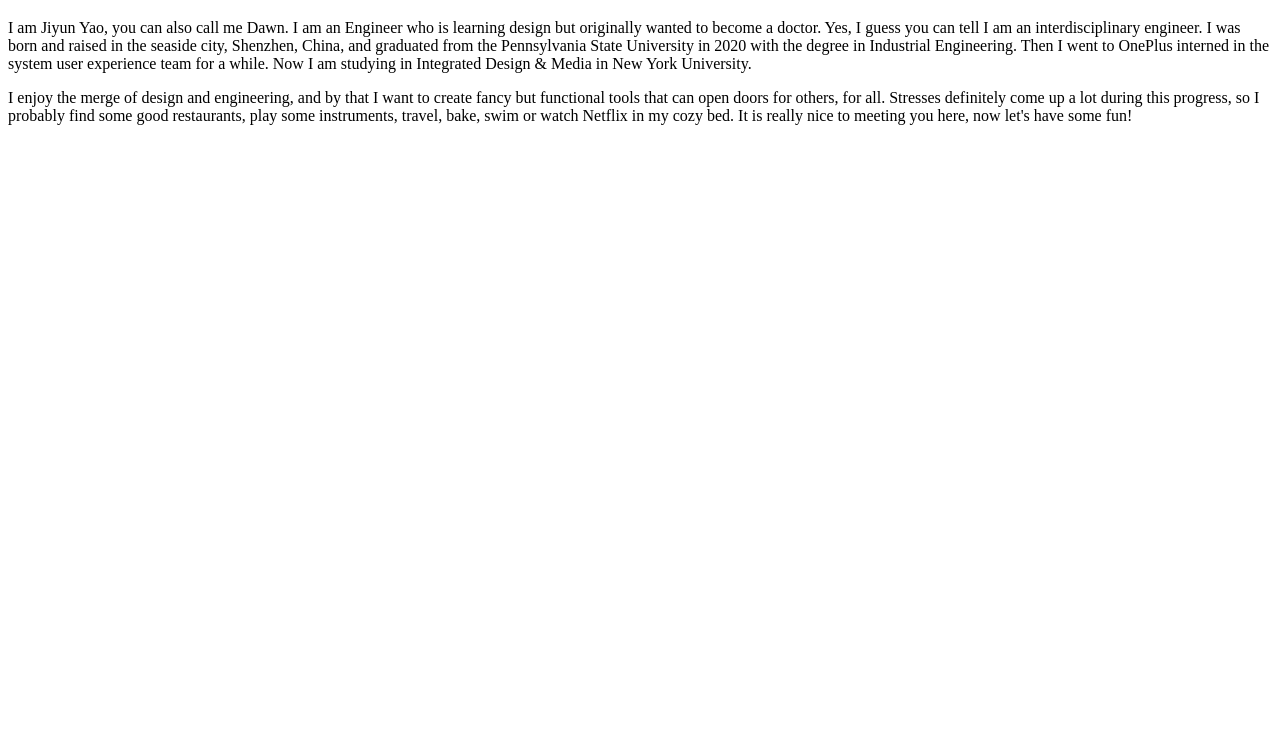
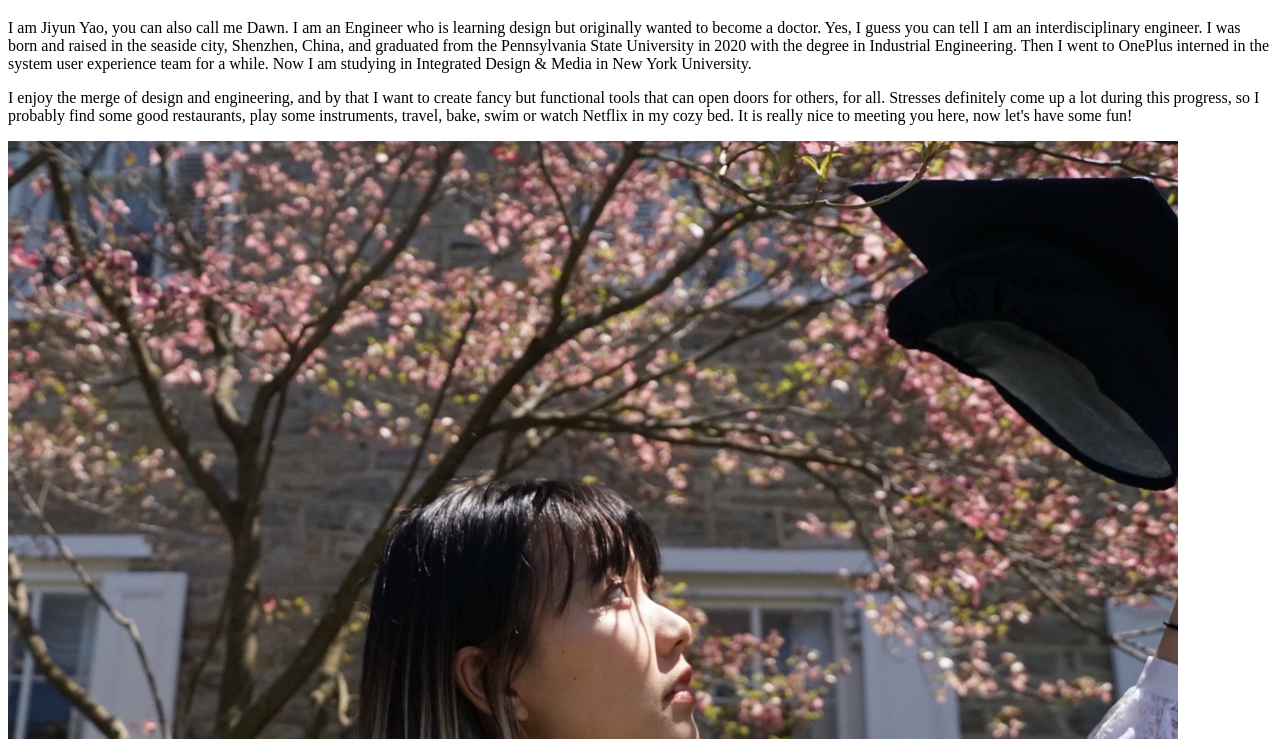
Before and after one commit to jby5122/jy_personal_website, a plain HTML site: page index.html in a window 1280 px wide. Shown: the part 61-800 px from the top of the page. Drawn offline with Linux system fonts and the light colour scheme.

Commit message:
upload pic

```diff
--- a/index.html
+++ b/index.html
@@ -8,5 +8,7 @@
         </p>
         <p>I enjoy the merge of design and engineering, and by that I want to create fancy but functional tools that can open doors for others, for all. Stresses definitely come up a lot during this progress, so I probably find some good restaurants, play some instruments, travel, bake, swim or watch Netflix in my cozy bed. It is really nice to meeting you here, now let's have some fun!
         </p>
+
+        <img src="pic.jpg" alt="grad pics">
     </body>
 </html>
```
Also changed, not shown: pic.jpg (added).
